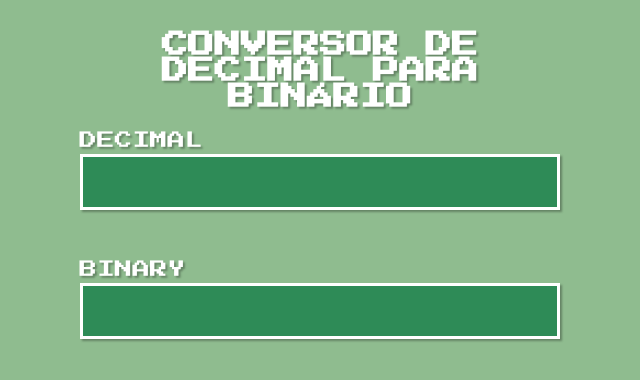
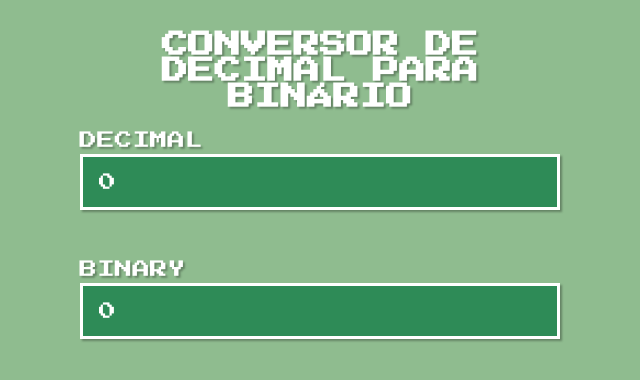
Before and after one commit to mattfran67/binary-converter, a React (Create React App) app: page / in a window 1280 px wide. Shown: the top 380 px of the page, without its empty margins (320-960 px from the left). Built offline with nearby package versions, Linux system fonts and the light colour scheme.

Commit message:
consertado o problema de vários zeros

```diff
--- a/src/ConverterInput.js
+++ b/src/ConverterInput.js
@@ -3,7 +3,7 @@ import converterDecBinary from './helpers/converterDecBinary';
 
 export function ConverterInput({ value, type, name, onChange }) {
   const inputValue = !value || type === name
-    ? value
+    ? Number(value)
     : converterDecBinary(value, name);
 
   return (
```
